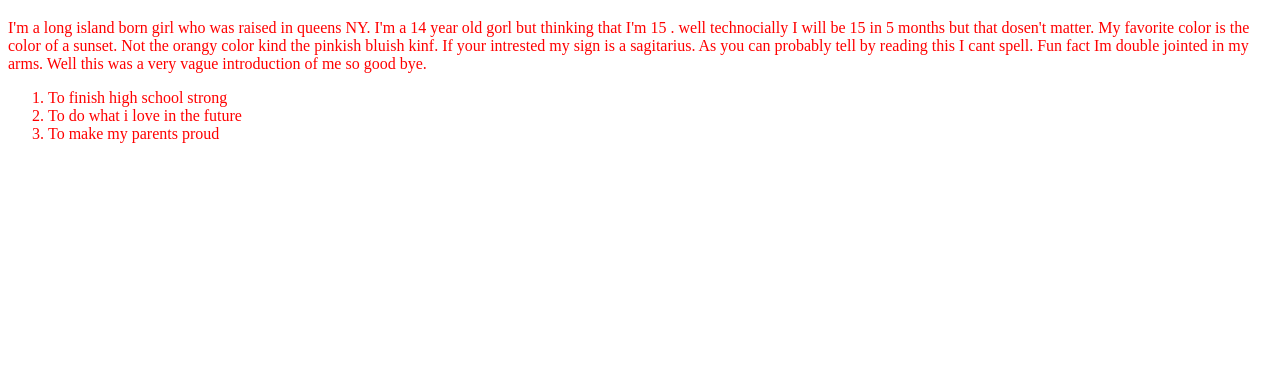
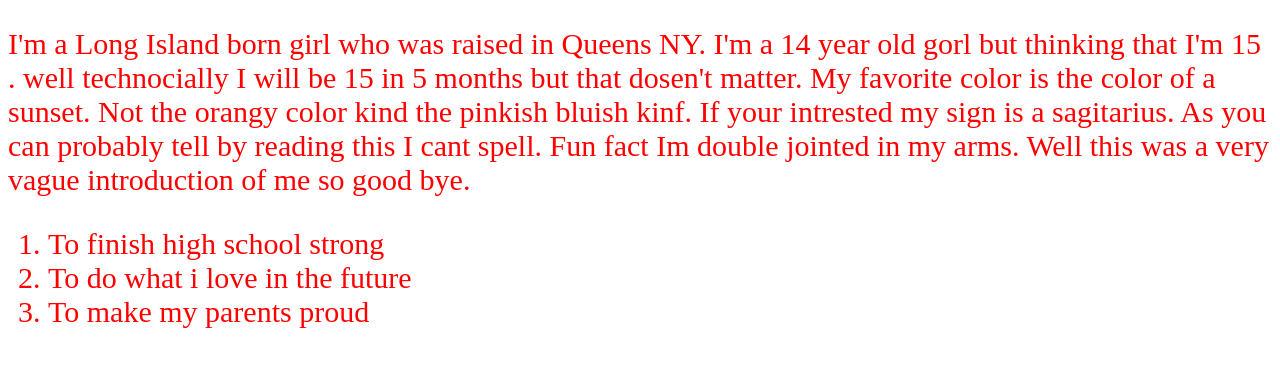
Before and after one commit to DivineFaith1122/My-portofolio, a plain HTML site: page index.html in a window 1280 px wide. Shown: the part 373-740 px from the top of the page. Drawn offline with Linux system fonts and the light colour scheme.

```diff
--- a/Assetts/CSS/style.css
+++ b/Assetts/CSS/style.css
@@ -1 +1,4 @@
 .sleep{color: red;}
+.sleep p,li{font-size: 30px;}
+.sleep img{/*  height:100vh;
+	       width:100vw;*/}
--- a/index.html
+++ b/index.html
@@ -16,7 +16,7 @@
 
 	<h1>Faith Okunubi</h1>
 
-	<p>I'm a long island born girl who was raised in queens NY. I'm a 14 year old gorl but thinking that I'm 15 . well technocially I will be 15 in 5 months but that dosen't matter. My favorite color is the color of a sunset. Not the orangy color kind the pinkish bluish kinf. If your intrested my sign is a sagitarius. As you can probably tell by reading this I cant spell. Fun fact Im double jointed in my arms. Well this was a very vague introduction of me so good bye.</p>
+	<p>I'm a Long Island born girl who was raised in Queens NY. I'm a 14 year old gorl but thinking that I'm 15 . well technocially I will be 15 in 5 months but that dosen't matter. My favorite color is the color of a sunset. Not the orangy color kind the pinkish bluish kinf. If your intrested my sign is a sagitarius. As you can probably tell by reading this I cant spell. Fun fact Im double jointed in my arms. Well this was a very vague introduction of me so good bye.</p>
 
 	<ol>
 		<li>To finish high school strong</li>
```
